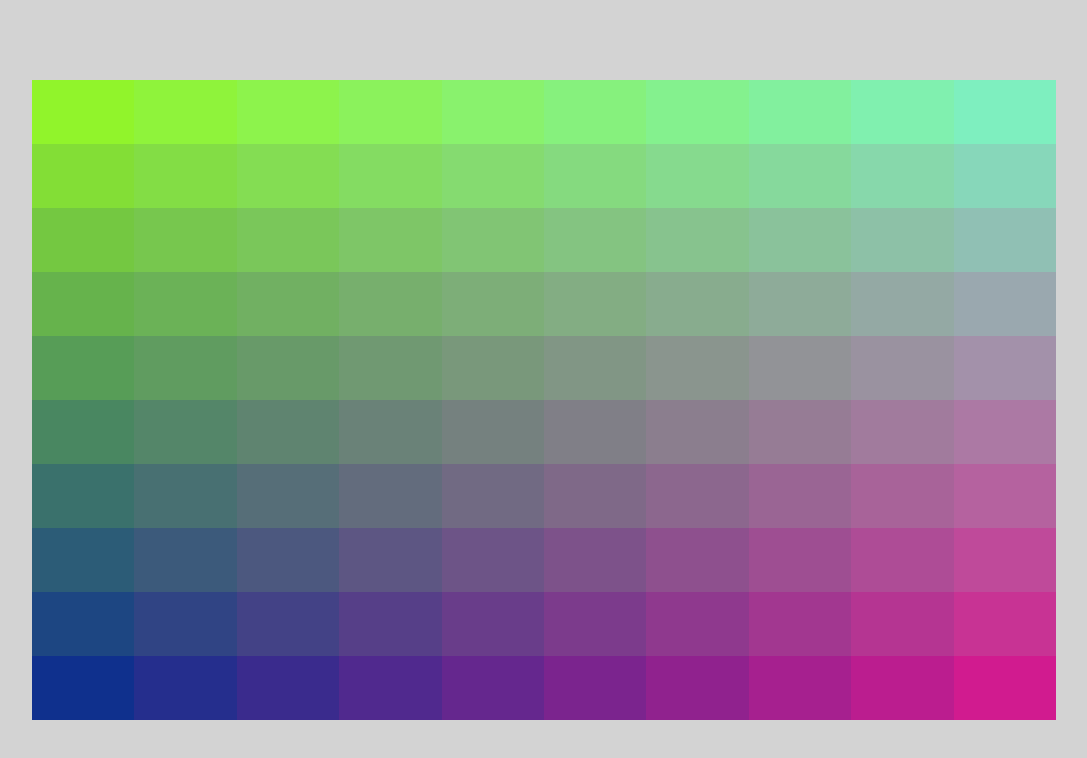
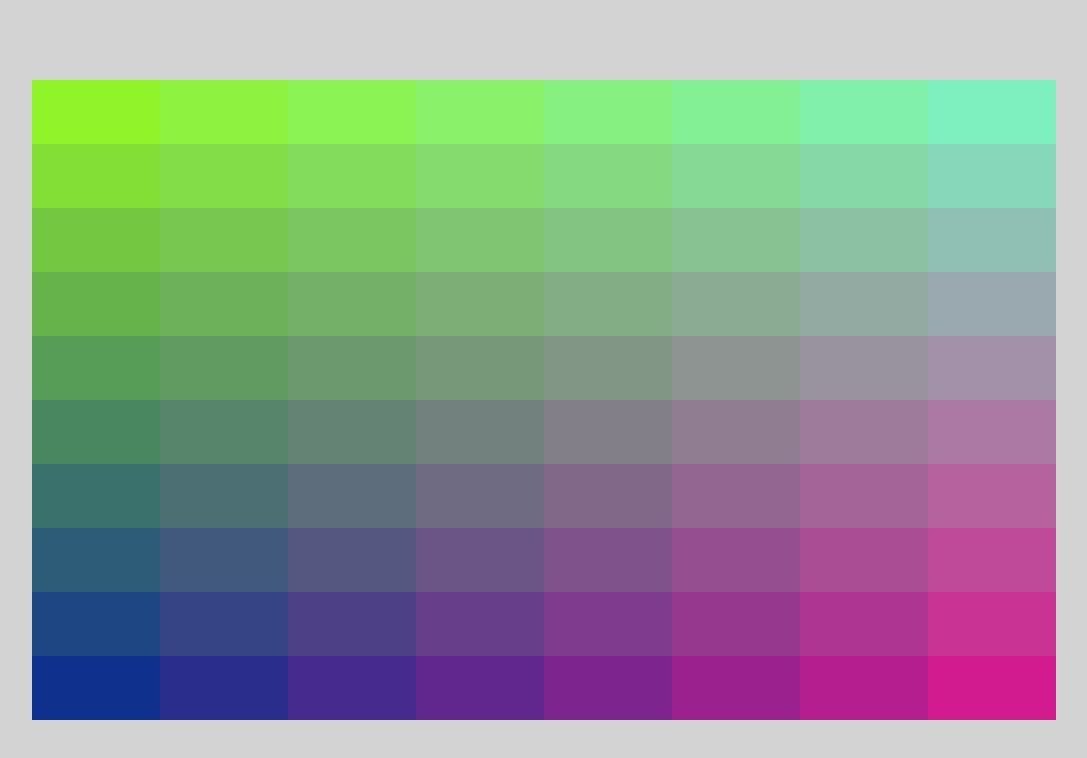
Before and after one commit to mdalzin/i-love-hue-clone, a React (Create React App) app: page / in a window 1280 px wide. Shown: the top 758 px of the page, without its empty margins (96-1183 px from the left). Built offline with nearby package versions, Linux system fonts and the light colour scheme.

Commit message:
Made dragging and tile switching work

```diff
--- a/src/components/Board.tsx
+++ b/src/components/Board.tsx
@@ -8,14 +8,14 @@ const Container = styled.div`
   position: absolute;
   width: 80%;
   height: 80%;
-  background: lightcoral;
+  background: black;
   left: 50%;
   top: 50%;
   transform: translate(-50%, -50%);
 `
 
 const rows = 10;
-const cols = 10;
+const cols = 8;
 
 function getRandomColor(): color {
 
@@ -62,30 +62,50 @@ function getBoardColors(rows: number, cols: number): color[][] {
 
   const [topLeft, topRight, bottomLeft, bottomRight] = Array.from({length: 4}, getRandomColor);
 
-  if (rows === 1 && cols === 1) return [[topLeft]];
+  if (cols === 1 && rows === 1) return [[topLeft]];
 
-  if (rows === 1) return [interpolateColors(topLeft, topRight, cols)]
+  if (cols === 1) return [interpolateColors(topLeft, bottomLeft, rows)]
 
-  if (cols === 1) return interpolateColors(topLeft, bottomLeft, rows).map(color => [color]);
+  if (rows === 1) return interpolateColors(topLeft, bottomLeft, cols).map(color => [color]);
 
-  const leftCol = interpolateColors(topLeft, bottomLeft, rows);
-  const rightCol = interpolateColors(topRight, bottomRight, rows);
-  return leftCol.map((leftColor, i) => interpolateColors(leftColor, rightCol[i], cols));
+  const topRow = interpolateColors(topLeft, topRight, cols);
+  const bottomRow = interpolateColors(bottomLeft, bottomRight, cols);
+  return topRow.map((topColor, i) => interpolateColors(topColor, bottomRow[i], rows));
 }
 
 export default function Board() {
 
-  const boardRef = useRef<HTMLDivElement>(null)
-  const colorsRef = useRef<color[][]>([[]]);
+  const boardRef = useRef<HTMLDivElement>(null);
+  const selectedPosition = useRef<[number, number] | null>(null);
+  const selectedColor = useRef<color | null>(null);
+
+  const [colors, setColors] = useState(getBoardColors(rows, cols));
 
   useEffect(() => {
-    colorsRef.current = getBoardColors(rows, cols);
     updateTileSize();
   }, [])
 
   const [tileSize, setTileSize] = useState([0, 0]);
 
   useWindowEvent(Event.Resize, updateTileSize);
+
+  function setSelectedTile(position: [number, number] | null, color: color | null) {
+    selectedPosition.current = position;
+    selectedColor.current = color;
+  }
+
+  function swapTiles(endPosition: [number, number], endColor: color) {
+    setColors(prevColors => {
+      const newColors = [...prevColors];
+
+      if (selectedPosition.current && selectedColor.current) {
+        newColors[selectedPosition.current[0]][selectedPosition.current[1]] = endColor;
+        newColors[endPosition[0]][endPosition[1]] = selectedColor.current;
+      }
+
+      return newColors;
+    })
+  }
 
   function updateTileSize() {
     if (boardRef.current) {
@@ -96,10 +116,10 @@ export default function Board() {
   return (
     <Container ref={boardRef}>
       {
-        colorsRef.current.flatMap((colorRow, y) => {
-          return colorRow.map((color, x) =>
+        colors.flatMap((colorCol, x) => {
+          return colorCol.map((color, y) =>
           {
-            return <Tile key={`${x}${y}`} color={color} position={[x, y]} size={tileSize}/>
+            return <Tile key={`${x}${y}`} color={color} position={[x, y]} size={tileSize} select={() => setSelectedTile([x,y], color)} swap={() => swapTiles([x,y], color)}/>
           })
         })
       }
--- a/src/components/Tile.tsx
+++ b/src/components/Tile.tsx
@@ -1,7 +1,7 @@
-import { CSSProperties, useRef } from "react";
+import { CSSProperties, useRef, useState } from "react";
 import styled from "styled-components";
-import { useIsClicked } from "../hooks/useIsClicked";
-import { color } from "../types";
+import useDocumentEvent from "../hooks/useDocumentEvent";
+import { color, Event } from "../types";
 
 const Container = styled.div`
   position: absolute;
@@ -9,30 +9,57 @@ const Container = styled.div`
 
 const clickedSizeIncrease = .3;
 
-export default function Tile({color, size, position}: {color: color, size: number[], position: number[]}) {
+export default function Tile({color, size, position, select, swap}: {color: color, size: number[], position: number[], select: () => void, swap: () => void}) {
+
+  const [isDragging, setIsDragging] = useState(false);
+  const [dx, setDx] = useState<number>(0);
+  const [dy, setDy] = useState<number>(0);
+
+  const dragStartPosition = useRef([NaN, NaN]);
+
+  function onMouseDown(e: React.MouseEvent) {
+    e.preventDefault();
+    select();
+    setIsDragging(true);
+    dragStartPosition.current = [e.screenX, e.screenY];
+  }
+
+  useDocumentEvent(Event.MouseMove, e => {
+    if (isDragging) {
+      const me = e as MouseEvent;
+      setDx(me.screenX - dragStartPosition.current[0]);
+      setDy(me.screenY - dragStartPosition.current[1]);
+    }
+  })
+
+  useDocumentEvent(Event.MouseUp, () => {
+    if (isDragging) {
+      setIsDragging(false);
+      setDx(0);
+      setDy(0);
+    }
+  })
 
   const divRef = useRef<HTMLDivElement>(null);
-
-  const isClicked = useIsClicked(divRef);
-
   const clickedMultiplier = 1 + clickedSizeIncrease;
 
   const style: CSSProperties = {
-    zIndex: isClicked ? 1 : 0,
+    zIndex: isDragging ? 10 : 0,
     background: `rgb(${color.r},${color.g},${color.b})`,
-    width: isClicked ? clickedMultiplier* size[0] : size[0],
-    height: isClicked ? clickedMultiplier * size[1] : size[1],
-    left: position[0] * size[0],
-    top: position[1] * size[1]
+    width: isDragging ? clickedMultiplier* size[0] : size[0],
+    height: isDragging ? clickedMultiplier * size[1] : size[1],
+    left: (position[0] * size[0]) + dx,
+    top: (position[1] * size[1]) + dy,
+    pointerEvents: isDragging ? 'none' : 'auto'
   }
 
-  if (isClicked) {
+  if (isDragging) {
     const resizeTranslation = (-50 * clickedSizeIncrease) / clickedMultiplier;
     style.transform = `translate(${resizeTranslation}%,${resizeTranslation}%)`
   }
 
   return (
-    <Container ref={divRef} style={style}>
+    <Container ref={divRef} onMouseDown={onMouseDown} onMouseUp={swap} style={style}>
     </Container>
   );
 }
--- a/src/hooks/useDocumentEvent.tsx
+++ b/src/hooks/useDocumentEvent.tsx
@@ -2,7 +2,7 @@ import { useEffect } from 'react';
 import { Event } from '../types';
 
 
-export default function useDocumentEvent(event: Event, callback: () => any) {
+export default function useDocumentEvent(event: Event, callback: (e: MouseEvent | UIEvent) => any) {
 
   useEffect(() => {
     document.addEventListener(event, callback);
--- a/src/hooks/useElementEvent.tsx
+++ /dev/null
@@ -1,17 +0,0 @@
-import { useEffect } from 'react';
-import { Event } from '../types';
-
-
-export default function useElementEvent(element: React.RefObject<HTMLDivElement>, event: Event, callback: (ev: MouseEvent | UIEvent) => any) {
-
-  function assignListener() {
-    if (element.current) {
-      element.current.addEventListener(event, callback);
-    }
-  }
-
-  useEffect(() => {
-    assignListener()
-    return assignListener;
-  });
-}
--- a/src/hooks/useIsClicked.tsx
+++ /dev/null
@@ -1,14 +0,0 @@
-import { useState } from 'react';
-import { Event } from '../types';
-import useElementEvent from './useElementEvent';
-import useDocumentEvent from './useDocumentEvent';
-
-export function useIsClicked(element: any) {
-
-  const [isClicked, setIsClicked] = useState(false);
-
-  useElementEvent(element, Event.MouseDown, () => setIsClicked(true));
-  useDocumentEvent(Event.MouseUp, () => setIsClicked(false));
-
-  return isClicked;
-}
--- a/src/hooks/useWindowEvent.tsx
+++ b/src/hooks/useWindowEvent.tsx
@@ -2,7 +2,7 @@ import { useEffect } from 'react';
 import { Event } from '../types';
 
 
-export default function useWindowEvent(event: Event, callback: () => any) {
+export default function useWindowEvent(event: Event, callback: (e: MouseEvent | UIEvent) => any) {
 
   useEffect(() => {
     window.addEventListener(event, callback);
--- a/src/types.ts
+++ b/src/types.ts
@@ -8,5 +8,6 @@ export enum Event {
   MouseDown = 'mousedown',
   MouseUp = 'mouseup',
   Click = 'click',
-  Resize = 'resize'
+  Resize = 'resize',
+  MouseMove = 'mousemove'
 }
```
